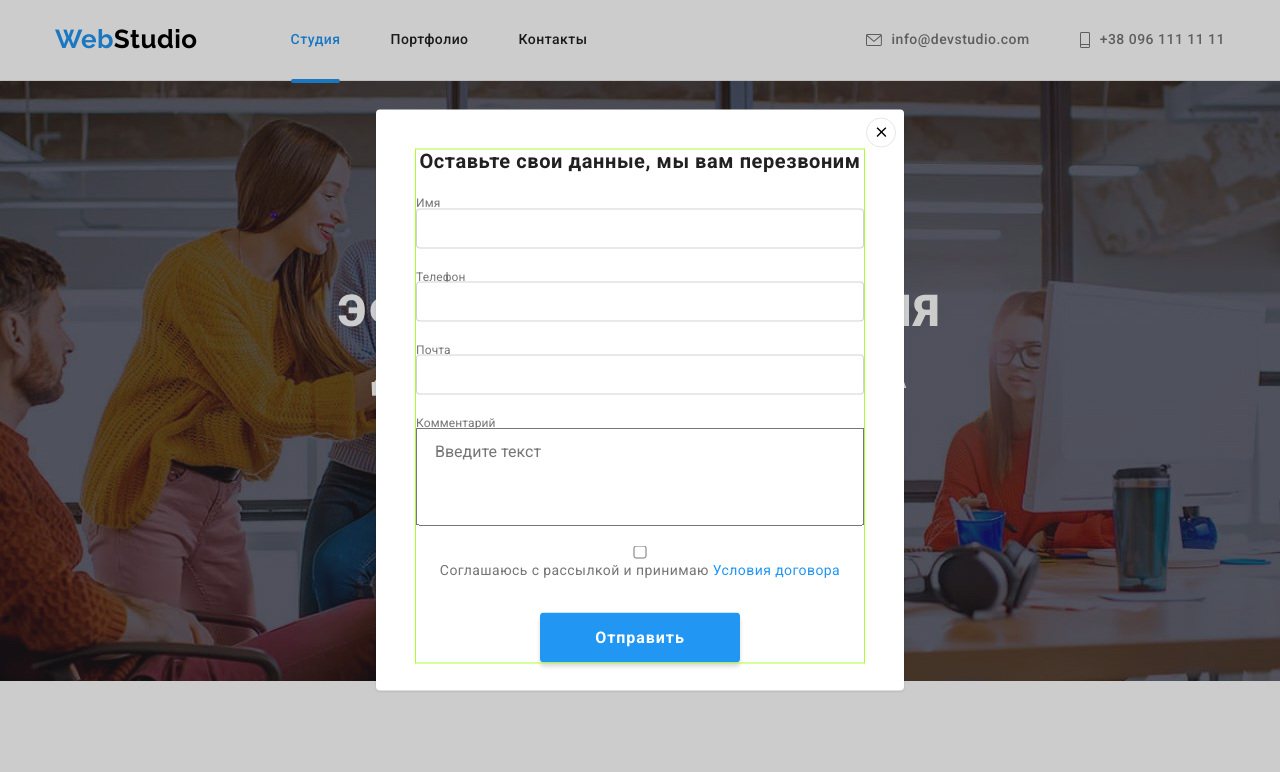
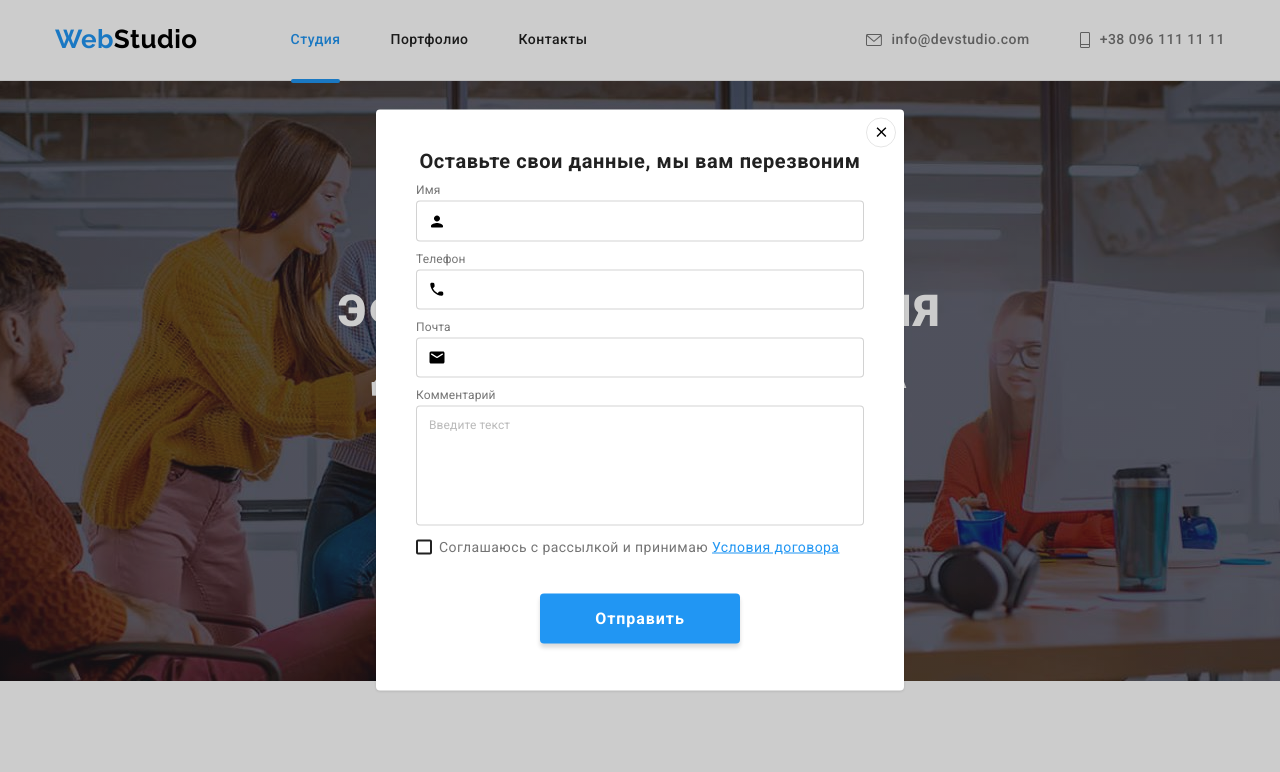
Before and after one commit to Tatiana-Beloshenko/goit-markup-hw-06, a plain HTML site: page index.html in a window 1280 px wide. Both pictures are taken after a click on the button "Заказать услугу". Shown: the top 772 px of the page. Drawn offline with nearby package versions, Linux system fonts and the light colour scheme.

Commit message:
добавлен ховер о фокус на иконки

```diff
--- a/css/modal.css
+++ b/css/modal.css
@@ -54,20 +54,20 @@
 .icon-close {
     background-position: center;
     fill: #000000;
+    transition: fill 250ms cubic-bezier(0.4, 0, 0.2, 1);
+
+}
+.close-button:hover .icon-close,
+.close-button:focus .icon-close {
+    fill: var(--accent-color);
 }
 
 
-.send-form {
-    display: flex;
-    flex-direction: column;
-    margin: 40px;
-    width: 448px;
-    outline: 1px solid greenyellow;
+.modal-form {
+    padding: 40px;
 
 }
 .title-send {
-    margin-top: 0;
-margin-bottom: 30px;
 font-size: 20px;
 font-weight: 700;
 line-height: 1.172;
@@ -78,70 +78,122 @@ color: #212121;
 .field-form {
     display: flex;
     flex-direction: column;
-    margin-bottom: 28px;
+    margin-top: 10px;
+    font-size: 12px;
+    line-height: 1.17;
+    letter-spacing: 0.01em;
 }
-.form-label {
+.field-form label {
  margin-bottom: 4px;
+ color: #757575;
+}
+.field-form input:not(.checkbox) {
+    font-size: 14px;
+    padding: 11px 12px 11px 42px;
+    border: 1px solid rgba(33, 33, 33, 0.2);
+    border-radius: 4px;
+    width: 100%;
+    cursor: pointer;
+    transition: 250ms cubic-bezier(0.4, 0, 0.2, 1);
+}
+.field-form textarea {
+    width: 448px;
+    height: 120px;
+    padding: 11px 12px 11px;
+    border: 1px solid rgba(33, 33, 33, 0.2);
+    border-radius: 4px;
+    resize: none;
+    cursor: pointer;
+    transition: 250ms cubic-bezier(0.4, 0, 0.2, 1);
+}
+.field-form textarea::placeholder {
     font-size: 12px;
-font-weight: 400;
-line-height: 1.17px;
+    line-height: 1.17;
     letter-spacing: 0.01em;
-text-align: left;
-color: #757575;
+    color: rgba(117, 117, 117, 0.5);
+}
 
+.checkbox {
+    position: absolute;
+    width: 1px;
+    height: 1px;
+    margin: -1px;
+    padding: 0;
+    border: 0;
+    clip: rect(0 0 0 0);
+    overflow: hidden;
+    transition: 250ms cubic-bezier(0.4, 0, 0.2, 1);
+}
+.checkbox-icon {
+    display: inline-block;
+    width: 16px;
+    height: 15px;
+    margin-right: 7px;
+    border: 2px solid var(--title-text-color);
+    border-radius: 2px;
+    transition: 250ms cubic-bezier(0.4, 0, 0.2, 1);
+}
+
+   .checkbox:checked + .checkbox-icon {
+       background-color: var(--accent-color);
+       border-color: var(--accent-color);
+       background-image: url(../img/check.svg);
+       background-size: contain;
+       background-origin: border-box;
+   }
+   .form-input {
+       position: relative;
+   }
+   .icon-modal {
+       position: absolute;
+       top: 50%;
+       transform: translateY(-50%);
+       left: 12px;
+       transition: fill 250ms cubic-bezier(0.4, 0, 0.2, 1);
 
    }
-.form-input {
-    height: 40px;
-    border: 1px solid rgba(33, 33, 33, 0.2);
+   .field-form:focus-within .icon-modal {
+       fill: var(--accent-color);
+   }
+ .field-form input:focus,
+ textarea:focus {
+     border-color: var(--accent-color);
+     outline: none;
+ }
+ label.policy {
+     display: flex;
+     align-items: center;
+     font-size: 14px;
+    line-height: 1.71;
+    letter-spacing: 0.03em;
+    cursor: pointer;
+
+ }
+ .policy-link {
+     margin-left: 4px;
+     text-decoration: underline;
+     color: var(--accent-color);
+ }
+ .modal-submit-button {
+     width: 200px;
+     height: 50px;
+     margin-top: 20px;
+     align-self: center;
      border-radius: 4px;
-}
-
-textarea {
-    resize: none;
-}
-.field-comment {
-    display: flex;
-    flex-direction: column;
-    margin-bottom: 20px;
-}
-.field-comment textarea::placeholder {
-    padding-top: 12px;
-    padding-right: 16px;
-    padding-bottom: 12px;
-    padding-left: 16px;
-}
-.field-private {
-    display: flex;
-    flex-direction: column;
-    margin-bottom: 30px;
-}
-.send-btn {
-margin-left: auto;
-margin-right: auto;
-height: 50px;
-width: 200px;
-border-radius: 4px;
-border-color: transparent;
      background-color: var(--accent-color);
-box-shadow: 0px 4px 4px 0px #00000026;
+     border: transparent;
+     box-shadow: 0px 4px 4px 0px rgba(0, 0, 0, 0.15);
      font-size: 16px;
      font-weight: 700;
      line-height: 1.875;
      letter-spacing: 0.06em;
+     text-align: center;
      color: var(--main-bg-color);
-text-align: center;
+     transition: background-color 250ms cubic-bezier(0.4, 0, 0.2, 1);
+     cursor: pointer;
 
  }
-.private-label {
-font-size: 14px;
-font-weight: 400;
-line-height: 1.71;
-letter-spacing: 0.03em;
-color: var(--main-text-color);
-text-align: center;
-
+ .modal-submit-button:hover,
+ .modal-submit-button:focus {
+     background-color: #188CE8;
  }
-.contract {
-    color: var(--accent-color);
-}
--- a/css/styles.css
+++ b/css/styles.css
@@ -516,6 +516,7 @@ background: #F5F4FA;
 }
 .block-form {
     display: flex;
+    position: relative;
 }
 .subscribe-title {
     margin-top: 0;
@@ -526,6 +527,12 @@ background: #F5F4FA;
     line-height: 1.1;
     letter-spacing: 0.03em;
     text-transform: uppercase;
+}
+.mail-label {
+    position: absolute;
+    top: 50%;
+    left: 16px;
+    transform: translateY(-50%);
 }
 .mail-form {
     width: 358px;
@@ -540,6 +547,10 @@ background: #F5F4FA;
 .mail-form:focus {
 border: 1px solid var(--accent-color);
 
+}
+.mail-form:hover + .mail-label,
+.mail-form:focus + .mail-label {
+    color: var(--accent-color);
 }
 .sign-btn {
     display: flex;
@@ -589,6 +600,7 @@ border: 1px solid var(--accent-color);
     transition: color 250ms cubic-bezier(0.4, 0, 0.2, 1),
     background-color 250ms cubic-bezier(0.4, 0, 0.2, 1),
     box-shadow 250ms cubic-bezier(0.4, 0, 0.2, 1);
+    cursor: pointer;
 
 }
 .button-filter:hover,
--- a/index.html
+++ b/index.html
@@ -434,8 +434,9 @@
                 <!--Подпишитесь на рассылку-->
                 <h4 class="subscribe-title">Подпишитесь на рассылку</h4>
                 <form class="js-speaker-form block-form">
-                    <label for="email">E-mail</label>
+
                     <input type="email" name="email" id="email" class="mail-form"/>
+                    <label for="email" class="mail-label">E-mail</label>
                     <button type="submit" class="sign-btn"> Подписаться<svg class="send" width="24" height="24">
                         <use href="./img/send-defs.svg#icon-icon-send"></use>
                     </svg> </button>
@@ -454,29 +455,51 @@
                   </button>
                 <!--Форма отправки данных в модальном окне-->
 
-                  <form class="send-form">
+                  <form class="modal-form">
                       <p class="title-send">Оставьте свои данные, мы вам перезвоним</p>
                       <div class="field-form">
-                          <label for="user-name" class="form-label">Имя</label>
-                          <input type="text" name="user-name" id="user-name" class="form-input"/>
-                     </div>
-                    <div class="field-form">
-                          <label for="phone" class="form-label">Телефон</label>
-                          <input type="tel" name="tel" id="phone" class="form-input"/>
+                          <label for="name">Имя</label>
+                        <div class="form-input">
+                          <input type="text" name="user-name" id="name" required=""/>
+                              <svg class="icon-modal" width="18" height="18">
+                                 <use href="./img/modal-defs.svg#icon-person"></use>
+                              </svg>
+                        </div>
+                      </div>
+
+                      <div class="field-form">
+                        <label for="phone">Телефон</label>
+                      <div class="form-input">
+                        <input type="tel" name="phone" id="phone" required=""/>
+                            <svg class="icon-modal" width="18" height="18">
+                               <use href="./img/modal-defs.svg#icon-phone"></use>
+                            </svg>
+                      </div>
                     </div>
                     <div class="field-form">
-                          <label for="mail" class="form-label">Почта</label>
-                          <input type="email" name="email" id="mail" class="form-input"/>
+                        <label for="mail">Почта</label>
+                      <div class="form-input">
+                        <input type="email" name="email" id="mail" required=""/>
+                            <svg class="icon-modal" width="18" height="18">
+                               <use href="./img/modal-defs.svg#icon-email"></use>
+                            </svg>
+                      </div>
                     </div>
-                    <div class="field-comment">
-                          <label for="comment" class="form-label">Комментарий</label>
-                          <textarea name="comment" rows="5" id="comment" placeholder="Введите текст" class="send-comment"></textarea>
-                 </div>
-                 <div class="field-private">
-                          <input type="checkbox" name="" id="private"/>
-                          <label for="private" class="private-label">Соглашаюсь с рассылкой и принимаю <a href="" class="contract">Условия договора</a></label>
-                 </div>
-                          <button type="submit" class="send-btn">Отправить</button>
+                    <div class="field-form">
+                          <label for="comment">Комментарий</label>
+                          <textarea name="comment" id="comment" placeholder="Введите текст"></textarea>
+                    </div>
+                    <div class="field-form">
+                      <label for="policy" class="policy">
+                        <input type="checkbox" name="policy" id="policy" class="checkbox" required=""/>
+                           <span class="checkbox-icon"></span>Соглашаюсь с рассылкой и принимаю
+                           <a href="#" class="policy-link">Условия договора</a>
+                     </label>
+                    </div>
+                    <div class="field-form">
+
+                          <button type="submit" class="modal-submit-button button">Отправить</button>
+                    </div>
                   </form>
 
         </div>
```
Also changed, not shown: portfolio.html (+3 -2 lines), img/check.svg (added), img/modal-defs.svg (added). Lines whose indentation alone changed are shown as unchanged.
